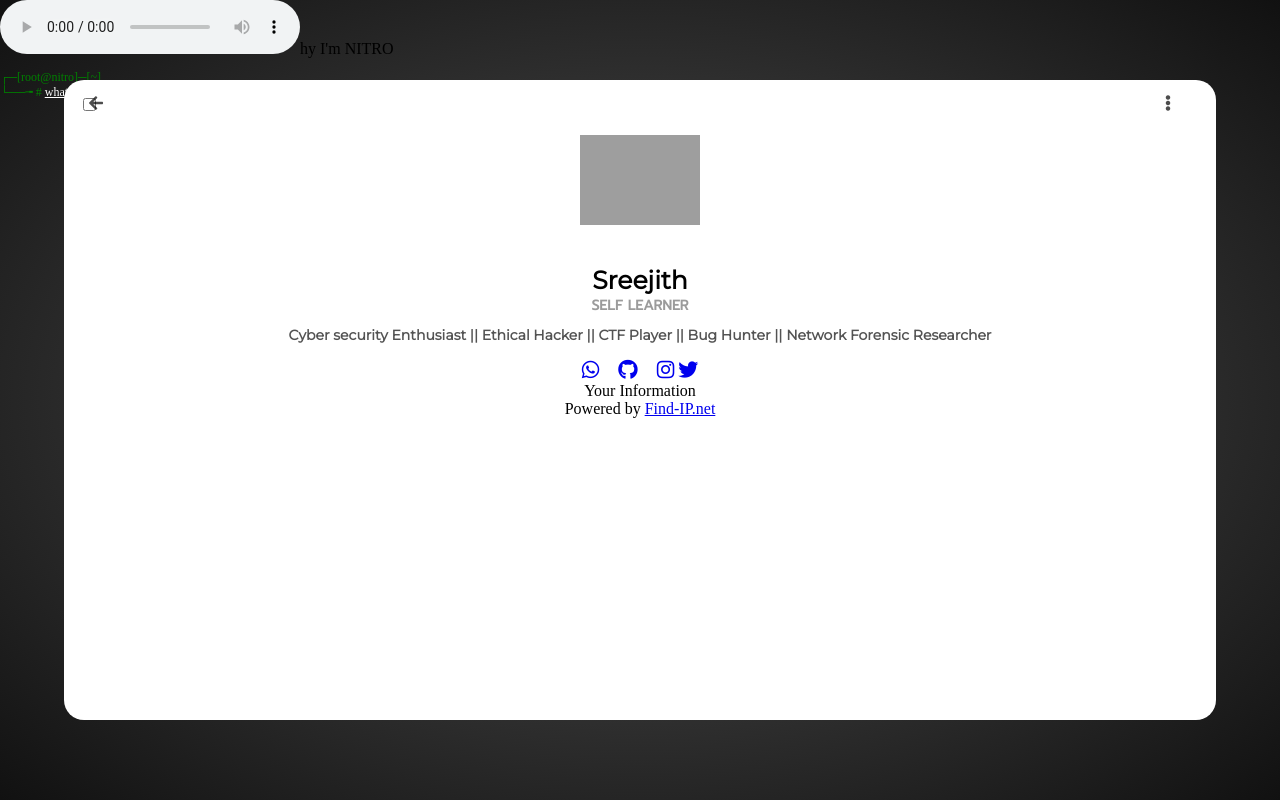
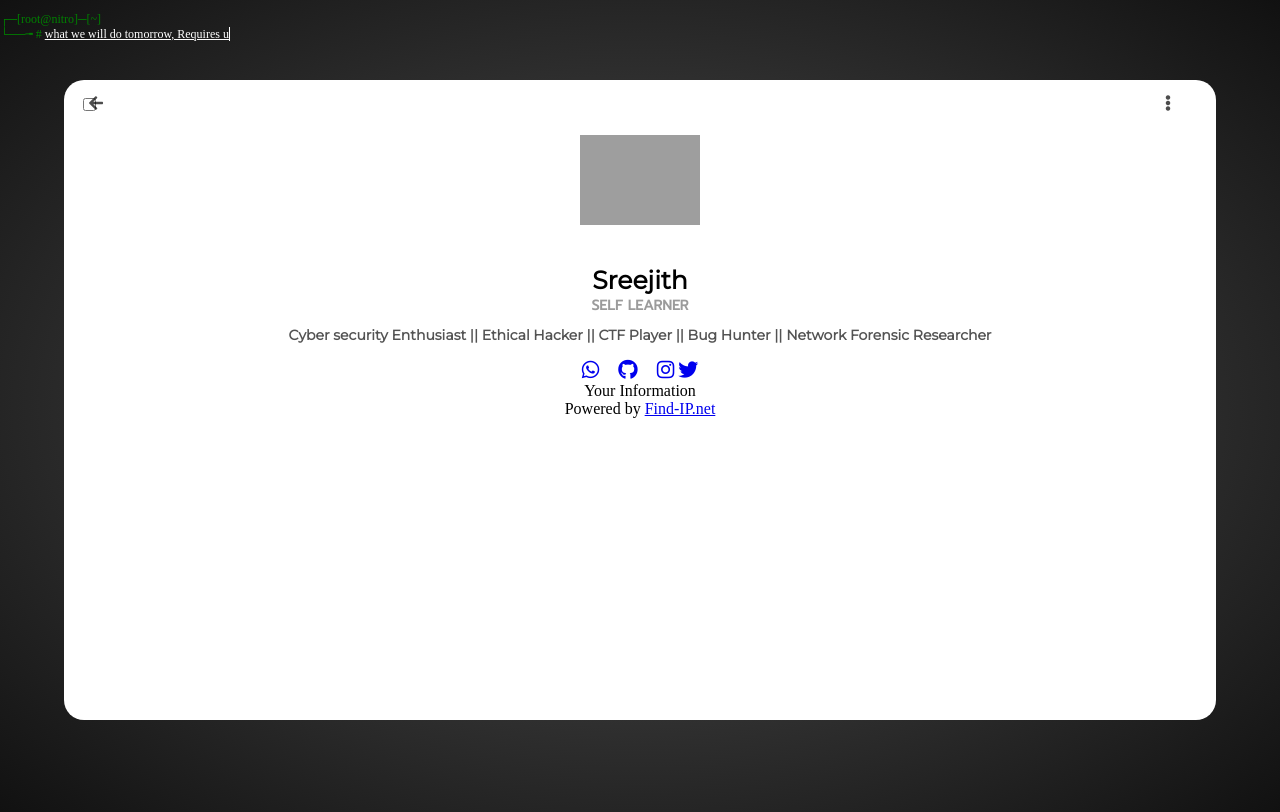
Before and after one commit to Anon-Nitro/NITRO, a plain HTML site: page index.html in a window 1280 px wide. Drawn offline with Linux system fonts and the light colour scheme; grey boxes are pictures that could not be loaded; a script that the page names is missing; a web font is replaced by a local one.

Commit message:
Update index.html

```diff
--- a/index.html
+++ b/index.html
@@ -1,7 +1,7 @@
 <!DOCTYPE html>
 <html>
 <head>
-  <audio src="https://c.top4top.io/m_2247vut3c9.mp3" autoplay controls> </audio
+
     <title>hy I'm NITRO</title>
     <meta name="viewport" content="width=device-width, initial-scale=1.0">
     <link href="https://fonts.googleapis.com/css?family=Pacifico|Permanent+Marker|Courgette|Berkshire+Swash|Cookie|Damion|Homemade+Apple|Italianno|Itim|Leckerli+One|Marck+Script|Merienda|Mr+Dafoe|Norican|Parisienne|Montserrat|Prompt|Charm" rel="stylesheet">
```
